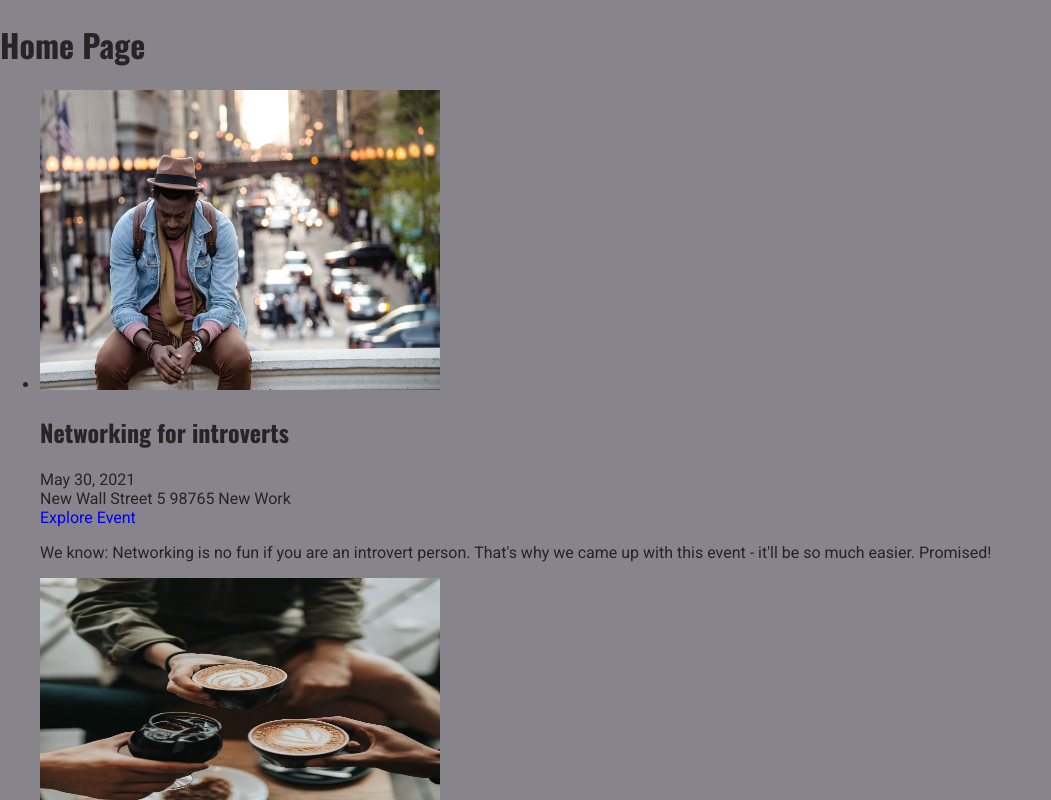
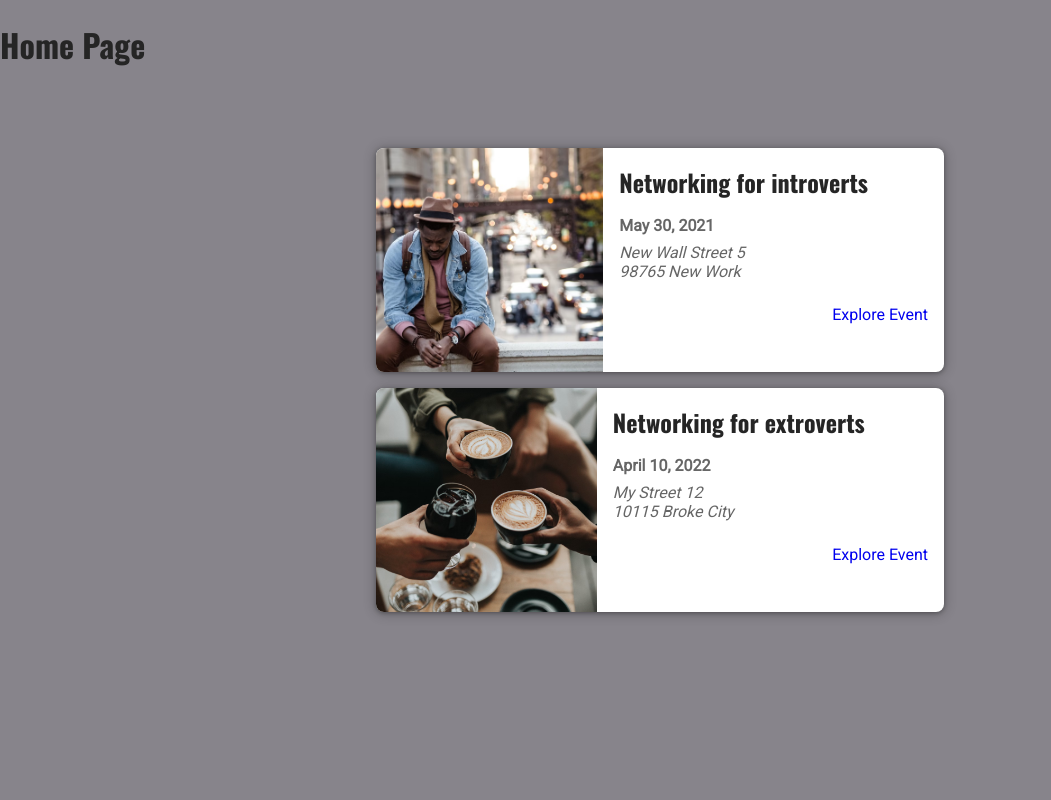
Before and after one commit to moviefan322/ts-eventfinder, a Next.js app: page / in a window 1280 px wide. Shown: the top 800 px of the page, without its empty margins (0-1051 px from the left). Built offline with nearby package versions, Linux system fonts and the light colour scheme.

Commit message:
adds css for eventitem

```diff
--- /dev/null
+++ b/components/EventItem.module.css
@@ -0,0 +1,103 @@
+.item {
+    box-shadow: 0 1px 4px rgba(0, 0, 0, 0.3), 0 1px 12px 2px rgba(0, 0, 0, 0.2);
+    border-radius: 8px;
+    overflow: hidden;
+    background-color: white;
+    margin: 1rem;
+    display: flex;
+    flex-direction: column;
+    gap: 1rem;
+  }
+
+  .item img {
+    width: 100%;
+    object-fit: cover;
+    height: 10rem;
+  }
+
+  .content {
+    width: 100%;
+    padding: 0 1rem;
+    text-align: center;
+  }
+
+  .content h2 {
+    margin: 0.5rem 0;
+  }
+
+  .date,
+  .address {
+    display: flex;
+    gap: 0.5rem;
+    align-items: center;
+  }
+
+  .date svg,
+  .address svg {
+    width: 1.25rem;
+    height: 1.25rem;
+    color: #666666;
+  }
+
+  .content time {
+    color: #666666;
+    font-weight: bold;
+  }
+
+  .content address {
+    margin: 0.5rem 0;
+    color: #666666;
+    white-space: pre;
+  }
+
+  .actions {
+    display: flex;
+    flex-direction: column;
+    padding: 1rem;
+  }
+
+  .actions a {
+    display: block;
+  }
+
+  .actions a span {
+    vertical-align: middle;
+  }
+
+  .icon {
+    margin-left: 0.5rem;
+    display: inline-flex;
+    justify-content: center;
+    align-items: center;
+  }
+
+  .icon svg {
+    width: 1.25rem;
+    height: 1.25rem;
+  }
+
+  @media (min-width: 768px) {
+    .item {
+      flex-direction: row;
+    }
+
+    .item img {
+      width: 40%;
+      height: 14rem;
+    }
+
+    .content {
+      width: 60%;
+      padding: 0;
+      text-align: left;
+    }
+
+    .content h2 {
+      margin: 1rem 0;
+    }
+
+    .actions {
+      flex-direction: row;
+      justify-content: flex-end;
+    }
+  }
--- a/components/EventItem.tsx
+++ b/components/EventItem.tsx
@@ -2,6 +2,7 @@
 import Image from "next/image";
 import { Event } from "@/dummy-data";
 import Link from "next/link";
+import classes from "./EventItem.module.css";
 
 type EventItemProps = {
   event: Event;
@@ -18,27 +19,27 @@
   const exploreLink = `/events/${event.id}`;
 
   return (
-    <li>
+    <li className={classes.item}>
       <Image
         src={"/" + event.image}
         alt={event.title}
         width={400}
         height={300}
       />
-      <div>
-        <div>
+      <div className={classes.content}>
+        <div className={classes.summary}>
           <h2>{event.title}</h2>
-          <div>
+          <div className={classes.date}>
             <time>{readableDate}</time>
           </div>
-          <div>{formattedeAddress}</div>
+          <div className={classes.address}>
+            <address>{formattedeAddress}</address>
+          </div>
         </div>
-        <div>
+        <div className={classes.actions}>
           <Link href={exploreLink}>Explore Event</Link>
         </div>
       </div>
-
-      <p>{event.description}</p>
     </li>
   );
 }
--- /dev/null
+++ b/components/EventList.module.css
@@ -0,0 +1,5 @@
+.list {
+  width: 90%;
+  max-width: 40rem;
+  margin: 5rem auto;
+}
--- a/components/EventList.tsx
+++ b/components/EventList.tsx
@@ -1,6 +1,7 @@
 import React from "react";
 import { Event } from "../dummy-data";
 import EventItem from "./EventItem";
+import classes from "./EventList.module.css";
 
 type EventListProps = {
   events: Array<Event>;
@@ -8,7 +9,7 @@
 
 function EventList({ events }: EventListProps) {
   return (
-    <ul>
+    <ul className={classes.list}>
       {events.map((event) => (
         <EventItem key={event.id} event={event} />
       ))}
```
